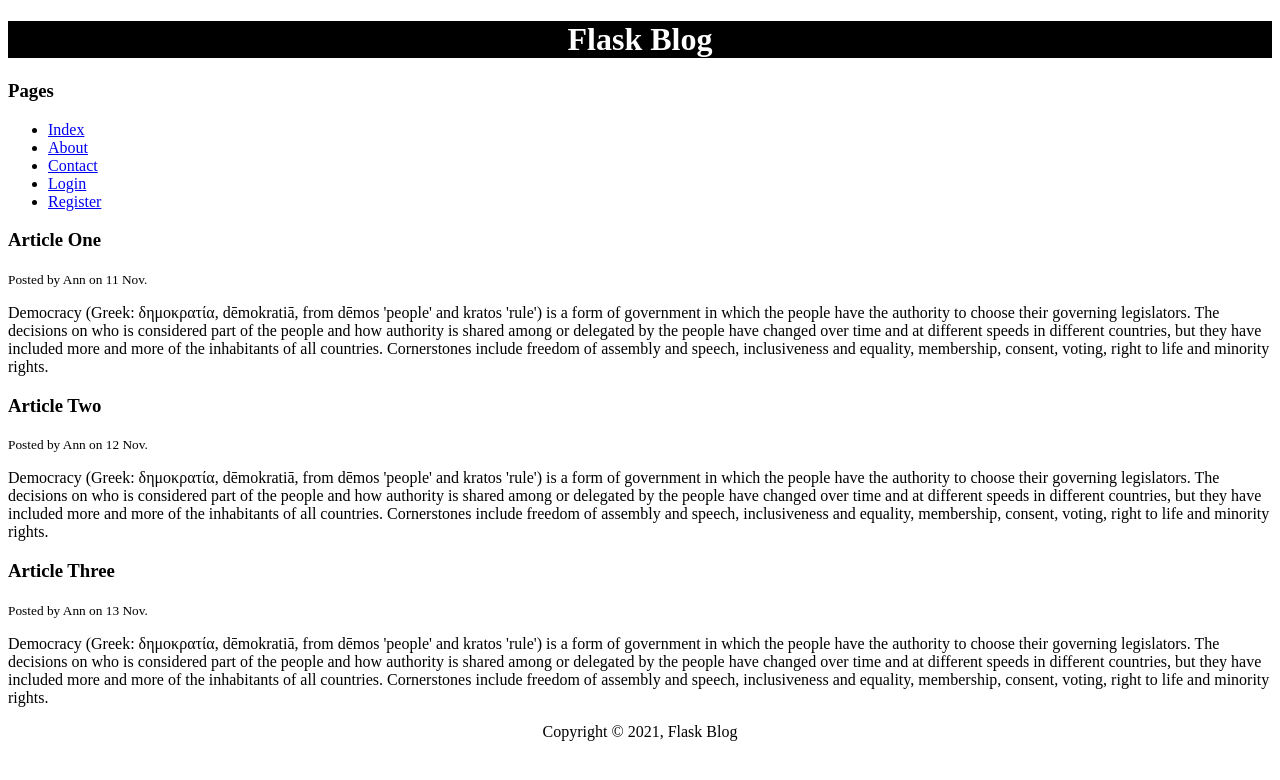
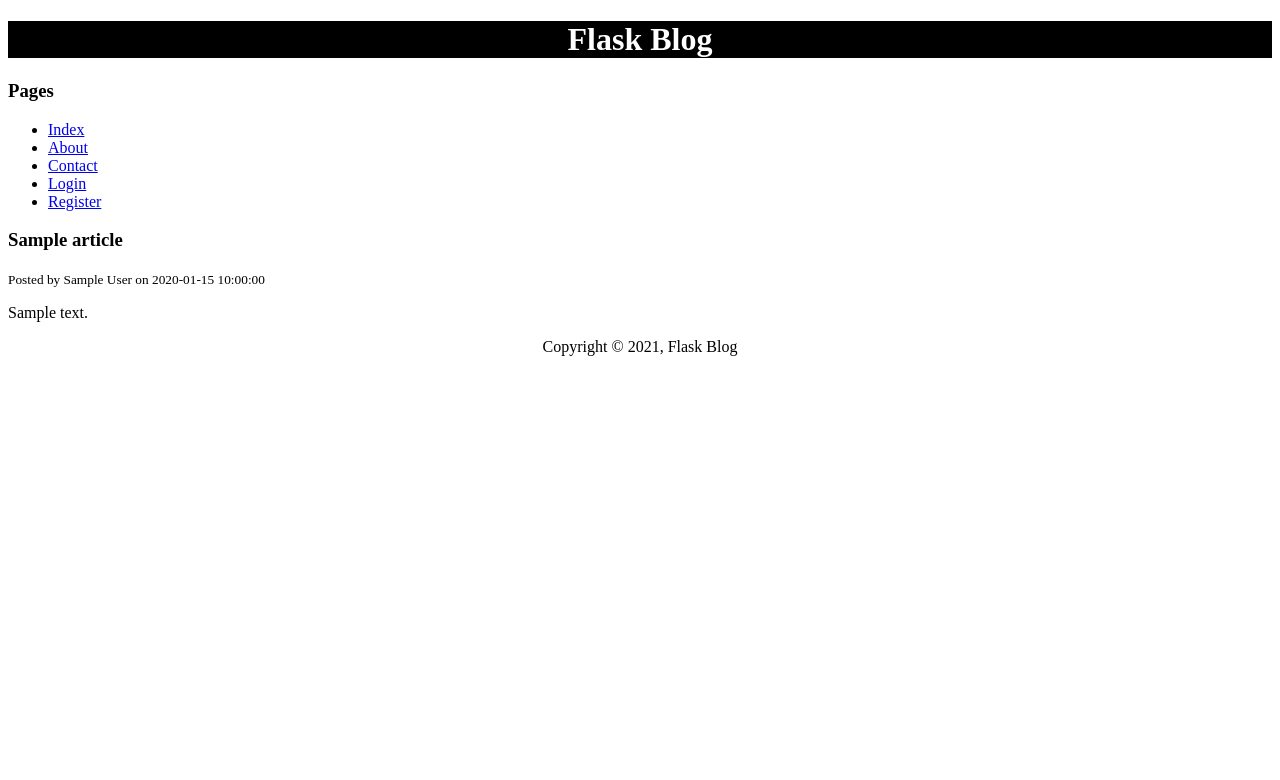
Before and after one commit to kamilaurbanczyk/FlaskBlog, a Flask app: template templates/index.html in a window 1280 px wide. Shown: the top 780 px of the page. Run offline with Flask 2, Linux system fonts and the light colour scheme; the template is opened without the code that fills it: most values are stand-ins (such as "Sample title", 1, 10 or a date in 2020).

Commit message:
use data from temporary_data.py in index.html to display articles

```diff
--- a/app.py
+++ b/app.py
@@ -1,11 +1,13 @@
 from flask import Flask, render_template
+from temporary_data import Articles
 
 app = Flask(__name__)
 
+Articles = Articles()
 
 @app.route('/')
 def index():
-    return render_template('index.html')
+    return render_template('index.html', articles=Articles)
 
 
 @app.route('/about')
--- a/templates/index.html
+++ b/templates/index.html
@@ -2,20 +2,12 @@
 
 {% block content %}
     <section>
+        {% for article in articles %}
         <article>
-            <h3>Article One</h3>
-            <small>Posted by Ann on 11 Nov.</small>
-            <p>Democracy (Greek: δημοκρατία, dēmokratiā, from dēmos 'people' and kratos 'rule') is a form of government in which the people have the authority to choose their governing legislators. The decisions on who is considered part of the people and how authority is shared among or delegated by the people have changed over time and at different speeds in different countries, but they have included more and more of the inhabitants of all countries. Cornerstones include freedom of assembly and speech, inclusiveness and equality, membership, consent, voting, right to life and minority rights.</p>
+            <h3>{{article.title}}</h3>
+            <small>Posted by {{article.author}} on {{article.date}}</small>
+            <p>{{article.body}}</p>
         </article>
-        <article>
-            <h3>Article Two</h3>
-            <small>Posted by Ann on 12 Nov.</small>
-            <p>Democracy (Greek: δημοκρατία, dēmokratiā, from dēmos 'people' and kratos 'rule') is a form of government in which the people have the authority to choose their governing legislators. The decisions on who is considered part of the people and how authority is shared among or delegated by the people have changed over time and at different speeds in different countries, but they have included more and more of the inhabitants of all countries. Cornerstones include freedom of assembly and speech, inclusiveness and equality, membership, consent, voting, right to life and minority rights.</p>
-        </article>
-        <article>
-            <h3>Article Three</h3>
-            <small>Posted by Ann on 13 Nov.</small>
-            <p>Democracy (Greek: δημοκρατία, dēmokratiā, from dēmos 'people' and kratos 'rule') is a form of government in which the people have the authority to choose their governing legislators. The decisions on who is considered part of the people and how authority is shared among or delegated by the people have changed over time and at different speeds in different countries, but they have included more and more of the inhabitants of all countries. Cornerstones include freedom of assembly and speech, inclusiveness and equality, membership, consent, voting, right to life and minority rights.</p>
-        </article>
+        {% endfor %}
     </section>
 {% endblock %}
```
Also changed, not shown: 1 other file.
